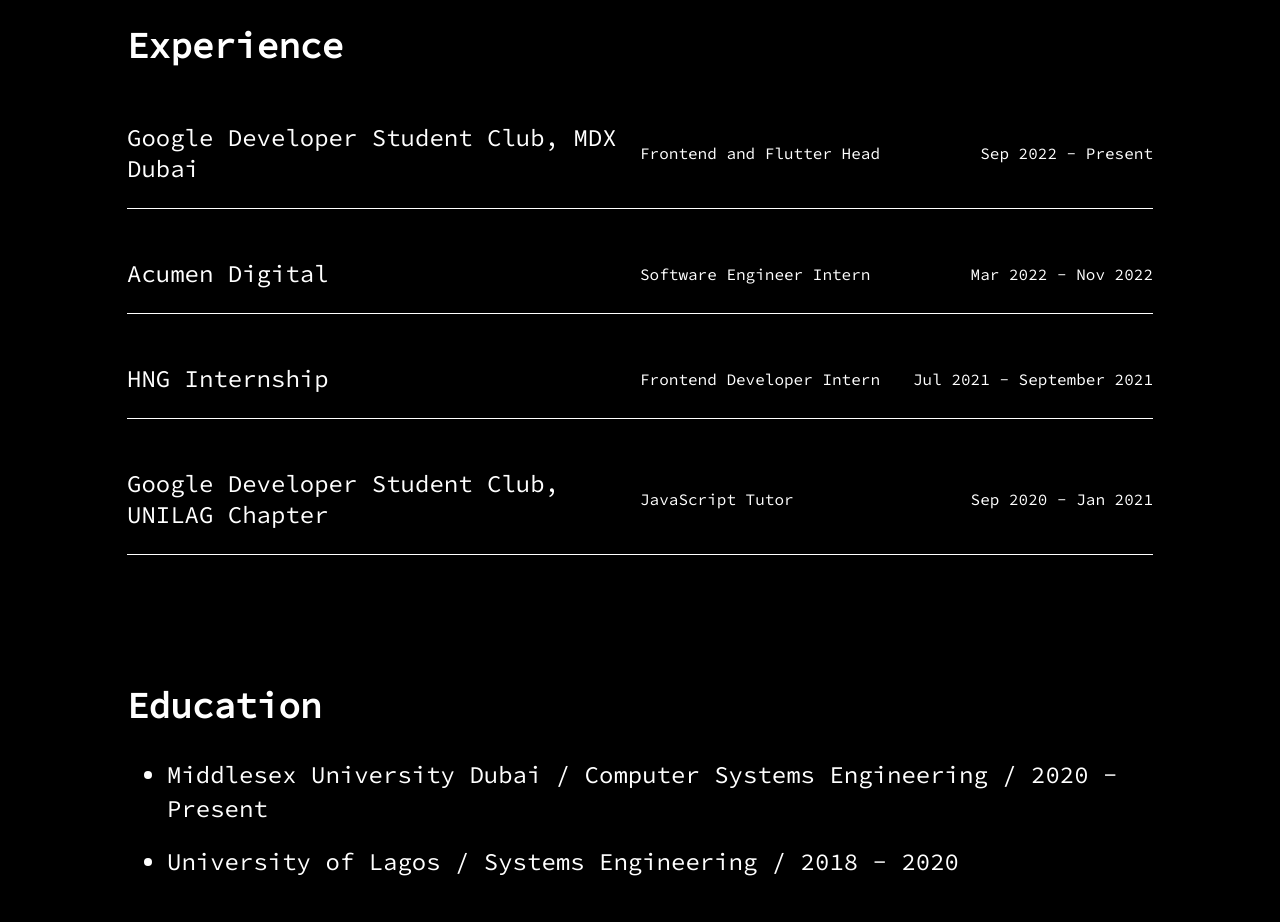
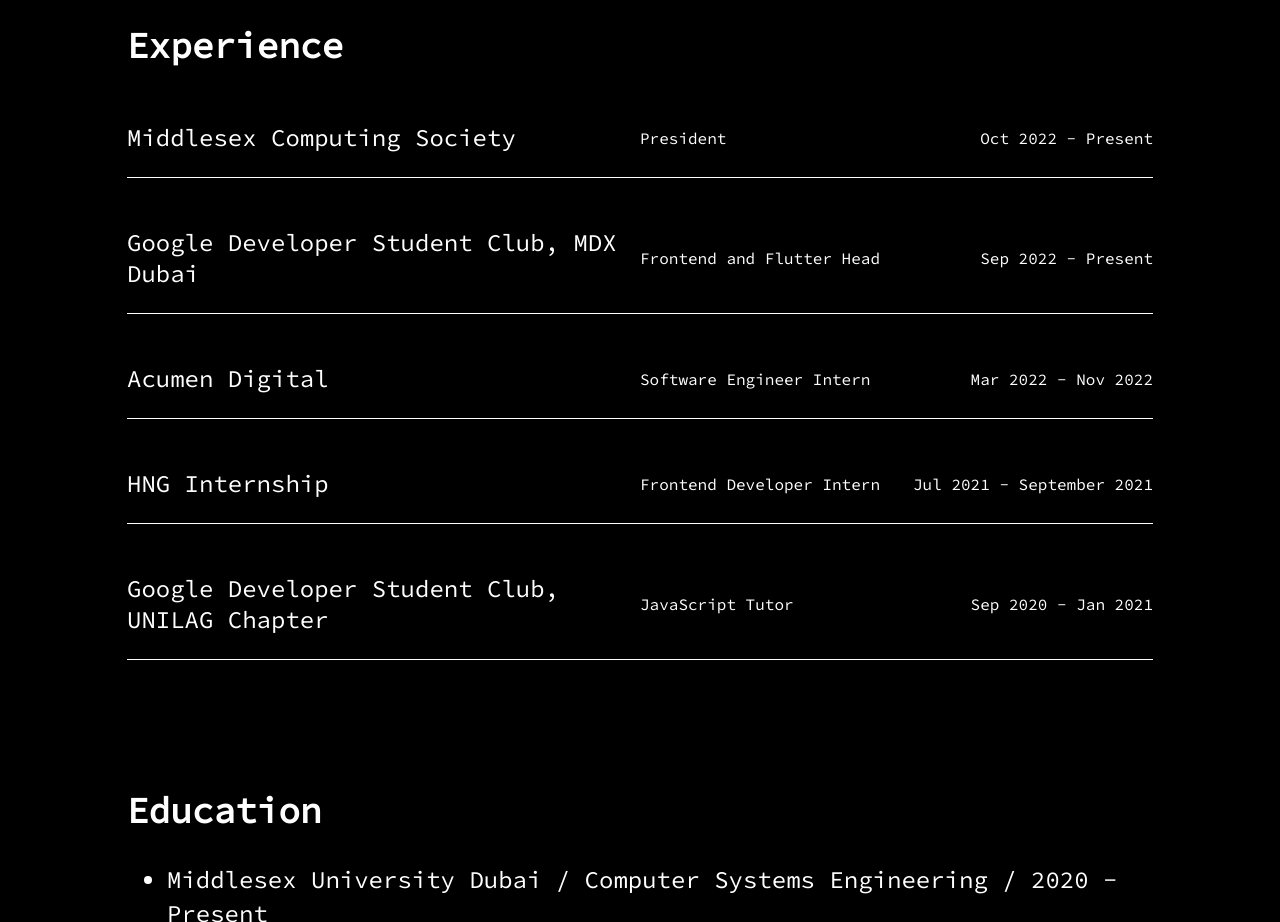
Before and after one commit to Harithmetic1/Harith-Portfolio, a Gatsby site: page /about in a window 1280 px wide. Shown: the part 860-1782 px from the top of the page. Built offline with nearby package versions, Linux system fonts and the light colour scheme; Gatsby itself is replaced by a stand-in of ours.

Commit message:
chore: added experience

```diff
--- a/src/pages/about.js
+++ b/src/pages/about.js
@@ -10,6 +10,12 @@
 
 const about = () => {
   const experienceFields = [
+    {
+      id: 0,
+      organisation: "Middlesex Computing Society",
+      title: "President",
+      duration: "Oct 2022 - Present",
+    },
     {
       id: 1,
       organisation: "Google Developer Student Club, MDX Dubai",
```
